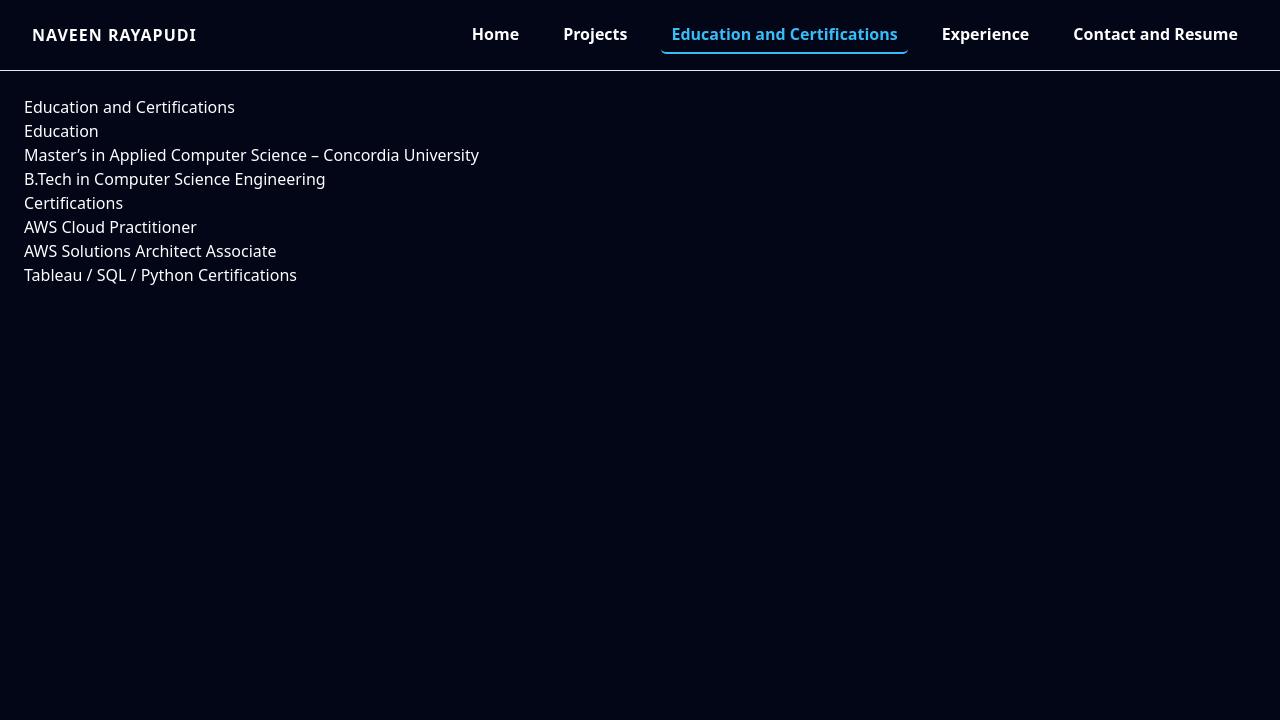
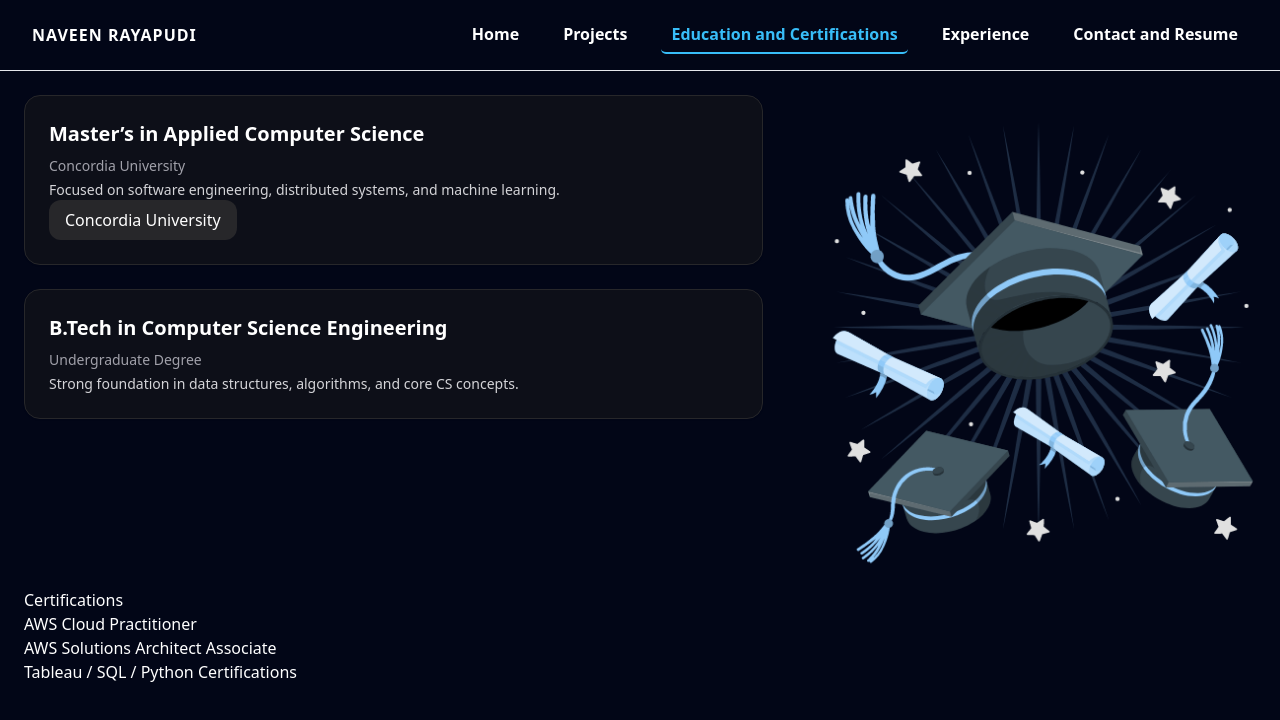
Before and after one commit to naveen777-github/portfolio2, a React (Create React App) app in the folder naveen-portfolio/: page /education in a window 1280 px wide. Shown: the top 720 px of the page. Built offline with nearby package versions, Linux system fonts and the light colour scheme.

Commit message:
Added motion to the components,updated the project page and updated the education and certification page

```diff
--- a/naveen-portfolio/src/pages/EducationAndCertifications.js
+++ b/naveen-portfolio/src/pages/EducationAndCertifications.js
@@ -1,20 +1,68 @@
+import Graduation from "../assets/graduation hats.gif";
+
 export default function EducationAndCertifications() {
   return (
     <div className="page">
-      <h1>Education and Certifications</h1>
+      <div className="grid grid-cols-1 sm:grid-cols-2 lg:grid-cols-[60%_40%] gap-8 items-start">
+        {/* LEFT: Degree Cards */}
+        <div className="space-y-6">
+          {/* Card 1 */}
+          <div
+            className="rounded-2xl border border-zinc-800 bg-zinc-900/50 p-6 shadow-sm
+                      transition hover:-translate-y-1 hover:shadow-lg"
+          >
+            <h3 className="text-xl font-semibold mb-2">
+              Master’s in Applied Computer Science
+            </h3>
+            <p className="text-sm text-zinc-400 mb-1">Concordia University</p>
+            <p className="text-sm text-zinc-300">
+              Focused on software engineering, distributed systems, and machine
+              learning.
+            </p>
 
-      <h3>Education</h3>
-      <ul>
-        <li>Master’s in Applied Computer Science – Concordia University</li>
-        <li>B.Tech in Computer Science Engineering</li>
-      </ul>
+            <a
+              href="https://www.concordia.ca"
+              target="_blank"
+              rel="noreferrer"
+              className="inline-flex items-center rounded-xl bg-zinc-800 px-4 py-2 text-white hover:bg-zinc-700"
+            >
+              Concordia University
+            </a>
+          </div>
 
+          {/* Card 2 */}
+          <div
+            className="rounded-2xl border border-zinc-800 bg-zinc-900/50 p-6 shadow-sm
+                      transition hover:-translate-y-1 hover:shadow-lg"
+          >
+            <h3 className="text-xl font-semibold mb-2">
+              B.Tech in Computer Science Engineering
+            </h3>
+            <p className="text-sm text-zinc-400 mb-1">Undergraduate Degree</p>
+            <p className="text-sm text-zinc-300">
+              Strong foundation in data structures, algorithms, and core CS
+              concepts.
+            </p>
+          </div>
+        </div>
+
+        <div className="w-full">
+          <img
+            src={Graduation}
+            alt="Graduation"
+            className="w-full h-auto rounded-2xl object-cover"
+          />
+        </div>
+      </div>
+
+      <section>
         <h3>Certifications</h3>
         <ul>
           <li>AWS Cloud Practitioner</li>
           <li>AWS Solutions Architect Associate</li>
           <li>Tableau / SQL / Python Certifications</li>
         </ul>
+      </section>
     </div>
   );
 }
--- a/naveen-portfolio/src/pages/Home.js
+++ b/naveen-portfolio/src/pages/Home.js
@@ -137,7 +137,7 @@ export default function Home() {
           initial={{ opacity: 0, y: 20 }}
           whileInView={{ opacity: 1, y: 0 }}
           transition={{ duration: 0.6 }}
-          viewport={{ once: true }}
+          viewport={{ once: false }}
         >
           WHAT I’M GOOD AT
         </motion.h2>
@@ -152,7 +152,7 @@ export default function Home() {
           className="gif right"
           initial={{ opacity: 0, x: -60 }}
           whileInView={{ opacity: 1, x: 0 }}
-          viewport={{ once: true, amount: 0.3 }}
+          viewport={{ once: false, amount: 0.3 }}
           transition={{ duration: 0.7 }}
         />
 
@@ -160,7 +160,7 @@ export default function Home() {
         <motion.div
           initial={{ opacity: 0, x: 60 }}
           whileInView={{ opacity: 1, x: 0 }}
-          viewport={{ once: true, amount: 0.3 }}
+          viewport={{ once: false, amount: 0.3 }}
           transition={{ duration: 0.7 }}
         >
           <h2>Software Engineering Stack</h2>
@@ -230,7 +230,7 @@ export default function Home() {
         <motion.div
           initial={{ opacity: 0, x: -60 }}
           whileInView={{ opacity: 1, x: 0 }}
-          viewport={{ once: true, amount: 0.3 }}
+          viewport={{ once: false, amount: 0.3 }}
           transition={{ duration: 0.7 }}
         >
           <h2>Data & ML Stack</h2>
@@ -300,7 +300,7 @@ export default function Home() {
           className="gif left"
           initial={{ opacity: 0, x: 60 }}
           whileInView={{ opacity: 1, x: 0 }}
-          viewport={{ once: true, amount: 0.3 }}
+          viewport={{ once: false, amount: 0.3 }}
           transition={{ duration: 0.7 }}
         />
       </section>
--- a/naveen-portfolio/src/pages/Projects.js
+++ b/naveen-portfolio/src/pages/Projects.js
@@ -15,6 +15,7 @@ import junitIcon from "../assets/Junit.svg";
 import TensflowIcon from "../assets/tensorflow-svgrepo-com.svg";
 import NumpyIcon from "../assets/numpy-svgrepo-com.svg";
 import versionControlGif from "../assets/Version control.gif";
+import { motion } from "framer-motion";
 
 const skillIcons = {
   Python: pythonIcon,
@@ -113,15 +114,20 @@ export default function Projects() {
   return (
     <div className="min-h-screen bg-slate-950 text-slate-100">
       {/* Header */}
-      <div className="grid grid-cols-1 sm:grid-cols-2 lg:grid-cols-[40%_60%] items-start">
+      <motion.div
+        className="grid grid-cols-1 sm:grid-cols-2 lg:grid-cols-[40%_60%] items-start"
+        initial={{ opacity: 0, y: 30 }}
+        animate={{ opacity: 1, y: 0 }}
+        transition={{ duration: 0.6, delay: 0.2 }}
+      >
         <img src={versionControlGif} alt="Version control animation" />
 
         <div className="self-start justify-self-center">
           <div className="flex justify-center">
-            <h1 className="text-3xl font-bold text-left mt-8 mb-5">PROJECTS</h1>
+            <h1 className="text-3xl font-bold text-left mt-4">PROJECTS</h1>
           </div>
 
-          <div className="mt-6 rounded-2xl p-6 sm:p-8">
+          <div className="mt-3 rounded-2xl p-6 sm:p-8">
             <p className="max-w-3xl text-slate-300 leading-relaxed">
               Projects I’ve worked on, showcasing my experience in{" "}
               <span className="text-cyan-300">software engineering</span>,
@@ -167,7 +173,7 @@ export default function Projects() {
             </ul>
           </div>
         </div>
-      </div>
+      </motion.div>
 
       {/* Filter buttons */}
 
@@ -207,7 +213,13 @@ export default function Projects() {
       </div>
 
       {/* Grid */}
-      <div className=" mt-10 grid gap-6 sm:grid-cols-2 lg:grid-cols-3">
+      <motion.div
+        className=" mt-10 grid gap-6 sm:grid-cols-2 lg:grid-cols-3"
+        initial={{ opacity: 0, x: -30 }}
+        whileInView={{ opacity: 1, x: 0 }}
+        viewport={{ once: false }}
+        transition={{ duration: 0.7, delay: 0.2 }}
+      >
         {filteredProjects.map((p) => (
           <article
             key={p.title}
@@ -236,7 +248,7 @@ export default function Projects() {
             </div>
           </article>
         ))}
-      </div>
+      </motion.div>
     </div>
   );
 }
```
Also changed, not shown: naveen-portfolio/src/assets/graduation hats.gif (added). Lines whose indentation alone changed are shown as unchanged.
